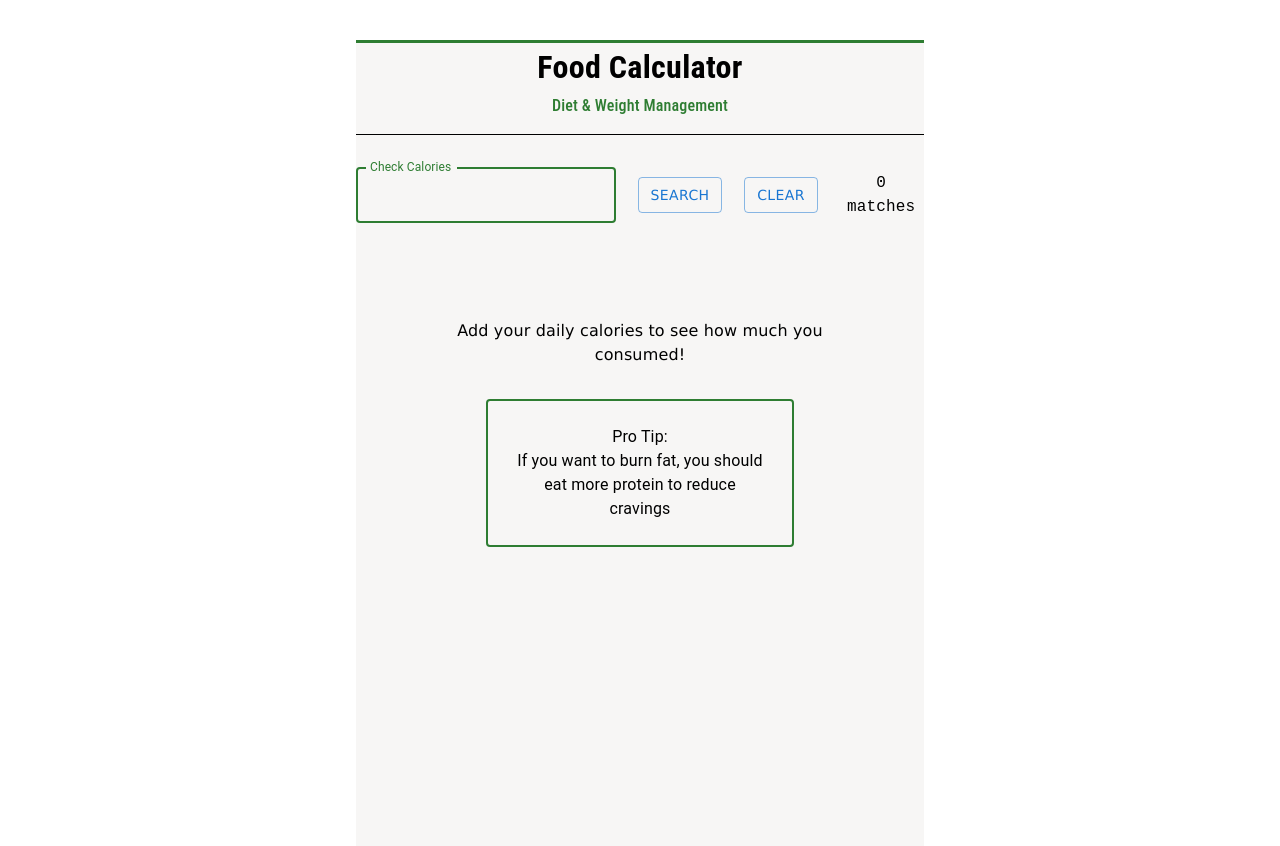
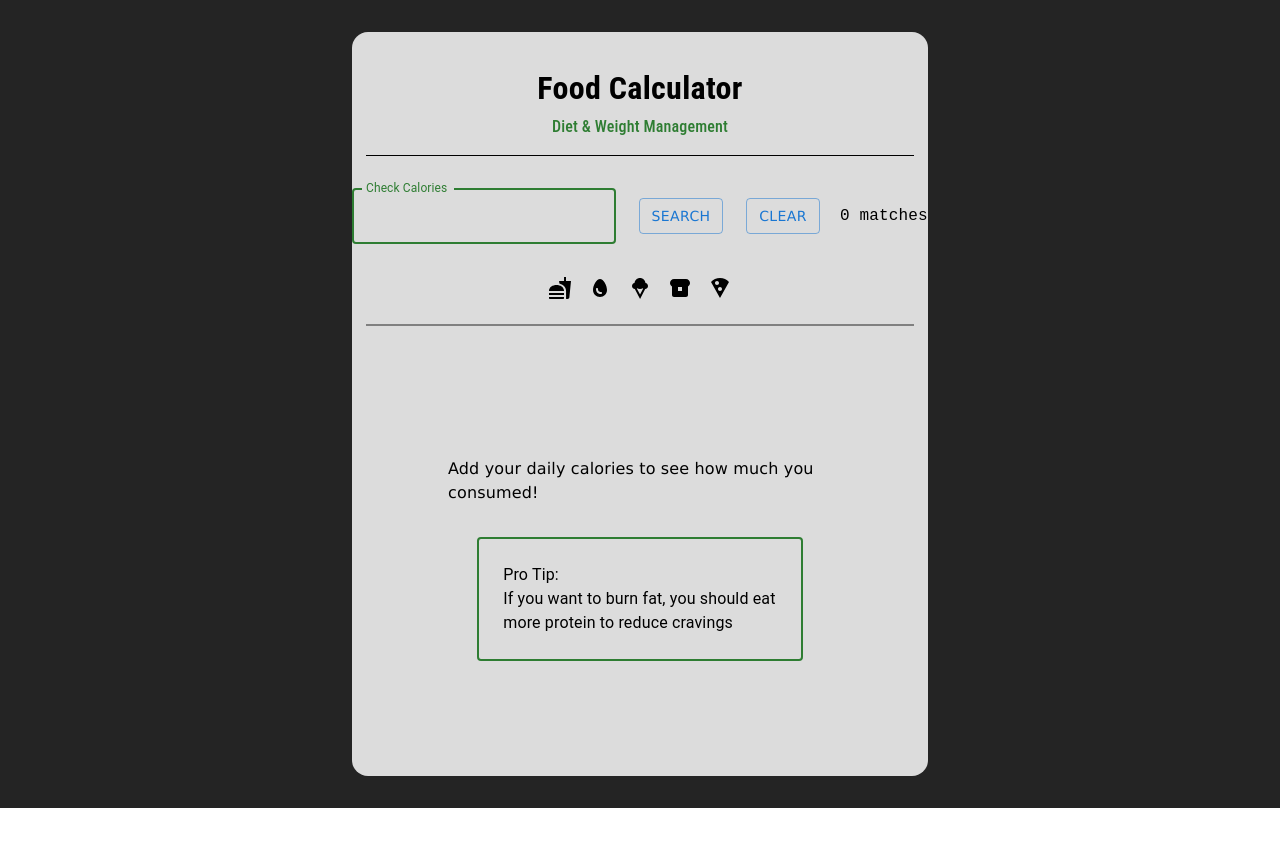
Before and after one commit to JustBecerra/Calorie-Counter, a React (Vite) app: page / in a window 1280 px wide. Shown: the top 846 px of the page. After the commit the page ends 808 px from the top, so only its background shows below. Built offline with nearby package versions, Linux system fonts and the light colour scheme.

Commit message:
started replacing styles

```diff
--- a/index.html
+++ b/index.html
@@ -5,6 +5,11 @@
     <link rel="icon" type="image/svg+xml" href="/vite.svg" />
     <meta name="viewport" content="width=device-width, initial-scale=1.0" />
     <title>Vite + React + TS</title>
+    <style>
+      body {
+        margin: 0 !important;
+      }
+    </style>
   </head>
   <body>
     <div id="root"></div>
--- a/src/App.css
+++ b/src/App.css
@@ -1,4 +1,3 @@
 #root {
-  max-width: 100vw;
-  text-align: center;
+  background-color: "#242424";
 }
--- a/src/components/FoodList/index.tsx
+++ b/src/components/FoodList/index.tsx
@@ -11,30 +11,10 @@ export const FoodList = () => {
   };
 
   return (
-    <Stack mt="10vh" width="90%">
-      {filteredData.length > 0 && (
-        <Typography
-          color="#2e7d32"
-          alignSelf="flex-start"
-          marginBottom="0.5rem"
-          fontSize="1.5rem"
-        >
-          Select a food
-        </Typography>
-      )}
-      <Stack
-        sx={{
-          overflowY: "auto",
-        }}
-        flexDirection="column"
-        height="72vh"
-        alignItems="center"
-        gridTemplateColumns={3}
-        borderTop={filteredData.length > 0 ? "2px solid gray" : "none"}
-      >
-        {filteredData.length === 0 && (
+    <Stack width="95%" height="100%" borderTop={filteredData.length === 0 ? "2px solid gray" : 'none'} justifyContent="center" alignItems="center">
+      {filteredData.length === 0 ? (
         <>
-            <Stack width="24rem" height="6rem">
+          <Stack width="24rem" height="6rem" >
             <Typography
               fontSize="1rem"
               fontWeight="400"
@@ -50,6 +30,7 @@ export const FoodList = () => {
             border="2px solid #2e7d32"
             padding="1.5rem"
             borderRadius="0.25rem"
+
           >
             <Typography color="black">Pro Tip:</Typography>
             <Typography color="black">
@@ -58,7 +39,26 @@ export const FoodList = () => {
             </Typography>
           </Stack>
         </>
-        )}
+      ) : (
+        <Stack>
+          <Typography
+            color="#2e7d32"
+            alignSelf="flex-start"
+            marginBottom="0.5rem"
+            fontSize="1.5rem"
+          >
+            Select a food
+          </Typography>
+          <Stack
+            sx={{
+              overflowY: "auto",
+            }}
+            flexDirection="column"
+            height="auto"
+            alignItems="center"
+            gridTemplateColumns={3}
+            borderTop="2px solid gray"
+          >
             {items.map((item, key) => (
               <FoodItem item={item} key={key} />
             ))}
@@ -73,5 +73,7 @@ export const FoodList = () => {
             )}
           </Stack>
         </Stack>
+      )}
+    </Stack>
   );
 };
--- a/src/components/FoodPanel/index.tsx
+++ b/src/components/FoodPanel/index.tsx
@@ -9,6 +9,11 @@ import {
 import { useFoodContext } from "../../context/FoodProvider";
 import { useEffect, useState } from "react";
 import { useDebounce } from "../../hooks/useDebounce";
+import FastfoodIcon from '@mui/icons-material/Fastfood';
+import EggIcon from '@mui/icons-material/Egg';
+import IcecreamIcon from '@mui/icons-material/Icecream';
+import BreakfastDiningIcon from '@mui/icons-material/BreakfastDining';
+import LocalPizzaIcon from '@mui/icons-material/LocalPizza';
 
 export const FoodPanel = () => {
   const {
@@ -70,12 +75,14 @@ export const FoodPanel = () => {
   };
 
   return (
+    <>
     <Stack
       width="100%"
       flexDirection="row"
       display="flex"
       alignItems="center"
       justifyContent="center"
+
     >
       <TextField
         label="Check Calories"
@@ -122,5 +129,13 @@ export const FoodPanel = () => {
         {filteredData.length + " matches"}
       </Typography>
     </Stack>
+    <Stack height="2vh" my="4vh" flexDirection="row" justifyContent="center" gap="1rem">
+      <FastfoodIcon />
+      <EggIcon />
+      <IcecreamIcon />
+      <BreakfastDiningIcon />
+      <LocalPizzaIcon />
+    </Stack>
+    </>
   );
 };
--- a/src/components/Title/index.tsx
+++ b/src/components/Title/index.tsx
@@ -1,7 +1,7 @@
 import { Stack, Typography } from "@mui/material";
 
 export const Title = () => (
-  <Stack display="flex" flexDirection="column" alignItems="center" marginBottom="2rem" borderBottom="1px solid black" width="100%" borderTop="3px solid #2e7d32" paddingBottom="1rem">
+  <Stack display="flex" flexDirection="column" alignItems="center" marginY="2rem" borderBottom="1px solid black" width="95%" paddingBottom="1rem">
     <Typography fontSize="2rem" fontWeight="600" fontFamily="Roboto Condensed,Verdana,sans-serif;" color="black" >
       Food Calculator
     </Typography>
--- a/src/pages/home.tsx
+++ b/src/pages/home.tsx
@@ -9,20 +9,20 @@ export const Home = () => {
   const { totalConsumed } = useFoodContext();
   return (
     <Stack
-      width="100%"
-      height="100%"
       justifyContent="center"
       alignItems="center"
       flexDirection="row"
       gap="8rem"
+      sx={{backgroundColor: "#242424"}}
     >
       <Stack
         display="flex"
-        justifyContent="center"
         alignItems="center"
-        marginTop="2rem"
+        marginY="2rem"
         width="45%"
-        sx={{ backgroundColor: "#f7f6f5" }}
+        height="93vh"
+        borderRadius="1rem"
+        sx={{ backgroundColor: "gainsboro" }}
       >
         <Title />
         <FoodPanel />
```
Lines whose indentation alone changed are shown as unchanged.
